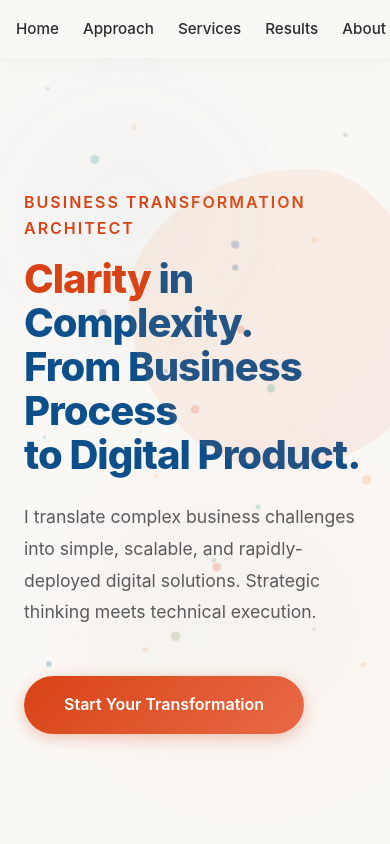
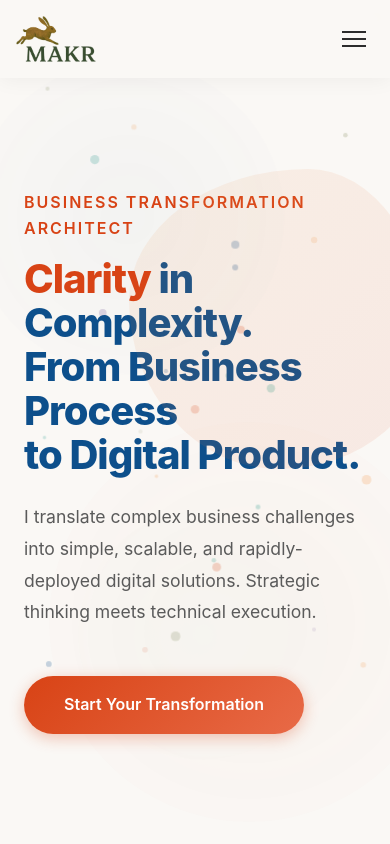
Before and after one commit to rgrim/makr.tech, a Next.js app: page / in a window 390 px wide. Shown: the top 844 px of the page. Built offline with nearby package versions, Linux system fonts and the light colour scheme.

Commit message:
add burger menu for phone

```diff
--- a/src/components/Navbar.module.css
+++ b/src/components/Navbar.module.css
@@ -27,6 +27,7 @@
     color: var(--mediterranean-blue);
     text-decoration: none;
     letter-spacing: -0.5px;
+    flex-shrink: 0; /* Prevent the logo from shrinking on small screens */
 }
 .logo img {
     width: 80px;
@@ -66,3 +67,66 @@
 .navLinks a:hover::after {
     width: 100%;
 }
+
+/* Responsive: keep logo visible, collapse links on small screens */
+@media (max-width: 768px) {
+    .navContainer {
+        gap: 0.5rem;
+    }
+    .navLinks { display: none; }
+}
+
+/* Burger button */
+.menuButton {
+    display: none;
+    background: transparent;
+    border: none;
+    cursor: pointer;
+    padding: 0.5rem;
+    margin-left: auto;
+}
+
+.menuBar {
+    display: block;
+    width: 24px;
+    height: 2px;
+    background: var(--text-dark);
+    margin: 5px 0;
+    transition: transform 0.3s ease, opacity 0.3s ease;
+}
+
+/* Mobile menu panel */
+.mobileMenu {
+    display: none;
+}
+
+.mobileMenu ul {
+    list-style: none;
+    padding: 1rem;
+    margin: 0;
+    display: flex;
+    flex-direction: column;
+    gap: 1rem;
+}
+
+.mobileMenu a {
+    color: var(--text-dark);
+    text-decoration: none;
+    font-weight: 600;
+}
+
+@media (max-width: 768px) {
+    .menuButton { display: inline-block; }
+    .mobileMenu {
+        position: fixed;
+        top: 64px; /* approx navbar height */
+        left: 0;
+        right: 0;
+        background: rgba(250, 248, 245, 0.98);
+        backdrop-filter: blur(10px);
+        border-bottom: 1px solid rgba(0,0,0,0.05);
+        box-shadow: 0 8px 24px rgba(0,0,0,0.08);
+        animation: fadeIn 0.2s ease-out;
+    }
+    .mobileMenu.open { display: block; }
+}
--- a/src/components/Navbar.tsx
+++ b/src/components/Navbar.tsx
@@ -3,9 +3,11 @@
 
 import Link from 'next/link';
 import Image from 'next/image';
+import { useState } from 'react';
 import styles from './Navbar.module.css'; // On importe nos styles
 
 const Navbar = () => {
+  const [isMenuOpen, setIsMenuOpen] = useState(false);
   return (
     <nav className={styles.nav}>
       <div className={styles.navContainer}>
@@ -18,6 +20,19 @@ const Navbar = () => {
             priority // Indique à Next.js de charger cette image en priorité
           />
         </Link>
+        <button
+          type="button"
+          className={styles.menuButton}
+          aria-label="Open main menu"
+          aria-controls="primary-navigation"
+          aria-expanded={isMenuOpen}
+          onClick={() => setIsMenuOpen((open) => !open)}
+        >
+          <span className={styles.menuBar} />
+          <span className={styles.menuBar} />
+          <span className={styles.menuBar} />
+        </button>
+
         <ul className={styles.navLinks}>
           {/* Liens qui font défiler la page d'accueil */}
           <li><Link href="/#home">Home</Link></li>
@@ -31,6 +46,24 @@ const Navbar = () => {
           {/* Futurs liens vers les pages dédiées */}
           {/* <li><Link href="/blog">Blog</Link></li> */}
         </ul>
+
+        <div
+          id="primary-navigation"
+          className={`${styles.mobileMenu} ${isMenuOpen ? styles.open : ''}`}
+          role="dialog"
+          aria-modal="true"
+          aria-label="Mobile navigation"
+        >
+          <ul>
+            <li><Link href="/#home" onClick={() => setIsMenuOpen(false)}>Home</Link></li>
+            <li><Link href="/#approach" onClick={() => setIsMenuOpen(false)}>Approach</Link></li>
+            <li><Link href="/#services" onClick={() => setIsMenuOpen(false)}>Services</Link></li>
+            <li><Link href="/#case-study" onClick={() => setIsMenuOpen(false)}>Results</Link></li>
+            <li><Link href="/#about" onClick={() => setIsMenuOpen(false)}>About</Link></li>
+            <li><Link href="/blog" onClick={() => setIsMenuOpen(false)}>Blog</Link></li>
+            <li><Link href="/#contact" onClick={() => setIsMenuOpen(false)}>Contact</Link></li>
+          </ul>
+        </div>
       </div>
     </nav>
   );
```
